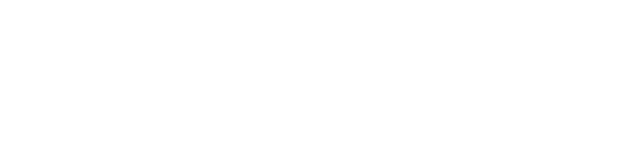
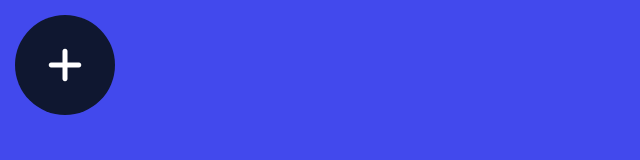
Before and after one commit to root404-ir/mini-project-corner-menu-project, a plain HTML site: page index.html in a window 1280 px wide. Shown: the whole page, without its empty margins (0-640 px from the left). Drawn offline with Linux system fonts and the light colour scheme.

Commit message:
complete style

```diff
--- a/index.html
+++ b/index.html
@@ -5,11 +5,28 @@
     <meta charset="UTF-8">
     <meta name="viewport" content="width=device-width, initial-scale=1.0">
     <title>Corner menu</title>
+    <link rel="stylesheet" href="https://cdnjs.cloudflare.com/ajax/libs/font-awesome/6.6.0/css/all.min.css">
     <link rel="stylesheet" href="./style.css">
 </head>
 
 <body>
-
+    <div class="menu">
+        <a href="#account">
+            <i class="fas fa-user"></i>
+        </a>
+        <a href="#info">
+            <i class="fas fa-info"></i>
+        </a>
+        <a href="#message">
+            <i class="fas fa-comment-dots"></i>
+        </a>
+        <a href="#contact">
+            <i class="fas fa-phone-alt"></i>
+        </a>
+        <button id="toggle-btn">
+            <i class="fas fa-plus"></i>
+        </button>
+    </div>
 
     <script src="app.js"></script>
 </body>
--- a/style.css
+++ b/style.css
@@ -0,0 +1,50 @@
+:root {
+    --blue_color: #4249ed;
+}
+
+* {
+    padding: 0;
+    margin: 0;
+    box-sizing: border-box;
+}
+
+body {
+    background-color: var(--blue_color);
+}
+
+#toggle-btn,
+.menu a {
+    position: absolute;
+    display: grid;
+    place-items: center;
+    border-radius: 50%;
+}
+
+.menu a {
+    background-color: #fff;
+    height: 70px;
+    width: 70px;
+    font-size: 22px;
+    color: var(--blue_color);
+    text-decoration: none;
+    top: 30px;
+    left: 30px;
+    transition: 0.5s;
+}
+
+#toggle-btn {
+    background-color: #0f1730;
+    color: #ffff;
+    width: 100px;
+    height: 100px;
+    border: none;
+    font-size: 40px;
+    top: 15px;
+    left: 15px;
+    transition: 0.3s;
+    cursor: pointer;
+}
+
+.active {
+    transform: rotate(45deg)
+}
```
